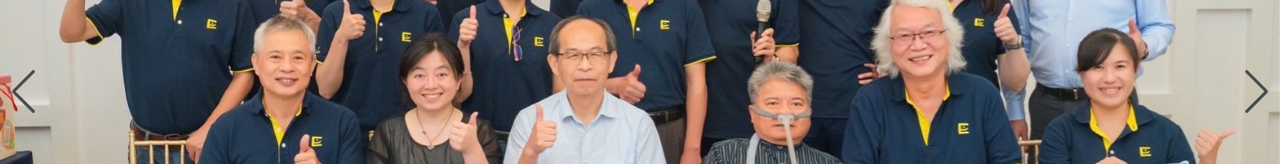
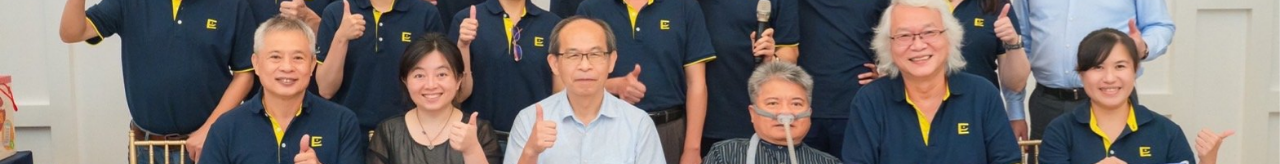
Before and after one commit to aniani1997/post-e_2025, a plain HTML site: page index.html in a window 1280 px wide. Shown: the part 260-424 px from the top of the page. Drawn offline with nearby package versions, Linux system fonts and the light colour scheme; a web font is replaced by a local one.

Commit message:
Update index.html

```diff
--- a/index.html
+++ b/index.html
@@ -96,12 +96,12 @@
             </div>
           </div>
           <!-- 左右箭頭 -->
-          <div
+          <!-- <div
             class="swiper-button-next text-thugrey hover:text-white transition-all duration-300 transform hover:scale-125">
           </div>
           <div
             class="swiper-button-prev text-thugrey hover:text-white transition-all duration-300 transform hover:scale-125">
-          </div>
+          </div> -->
         </div>
       </div>
     </section>
@@ -467,8 +467,8 @@
         disableOnInteraction: false, // 使用者滑動後，仍然繼續自動輪播
       },
       navigation: {
-        nextEl: ".swiper-button-next",
-        prevEl: ".swiper-button-prev",
+        // nextEl: ".swiper-button-next",
+        // prevEl: ".swiper-button-prev",
       },
     });
 
```
